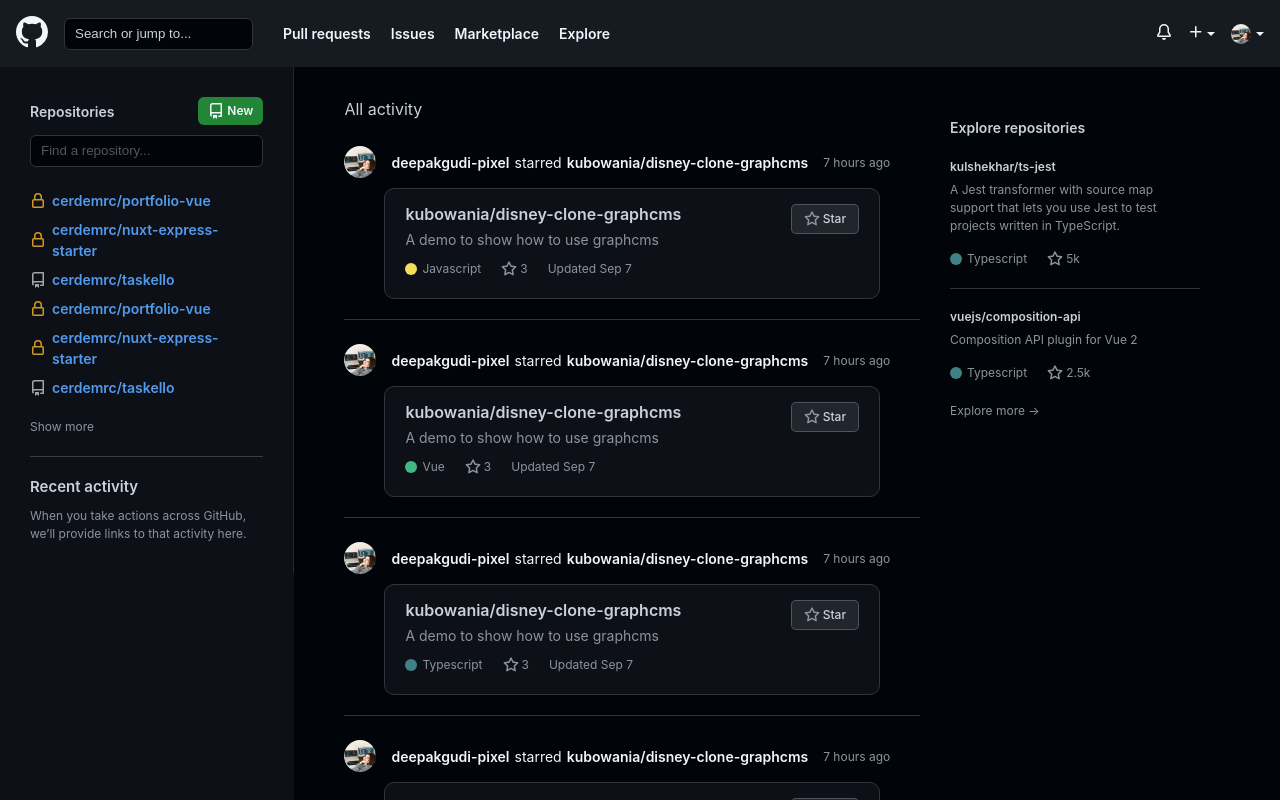
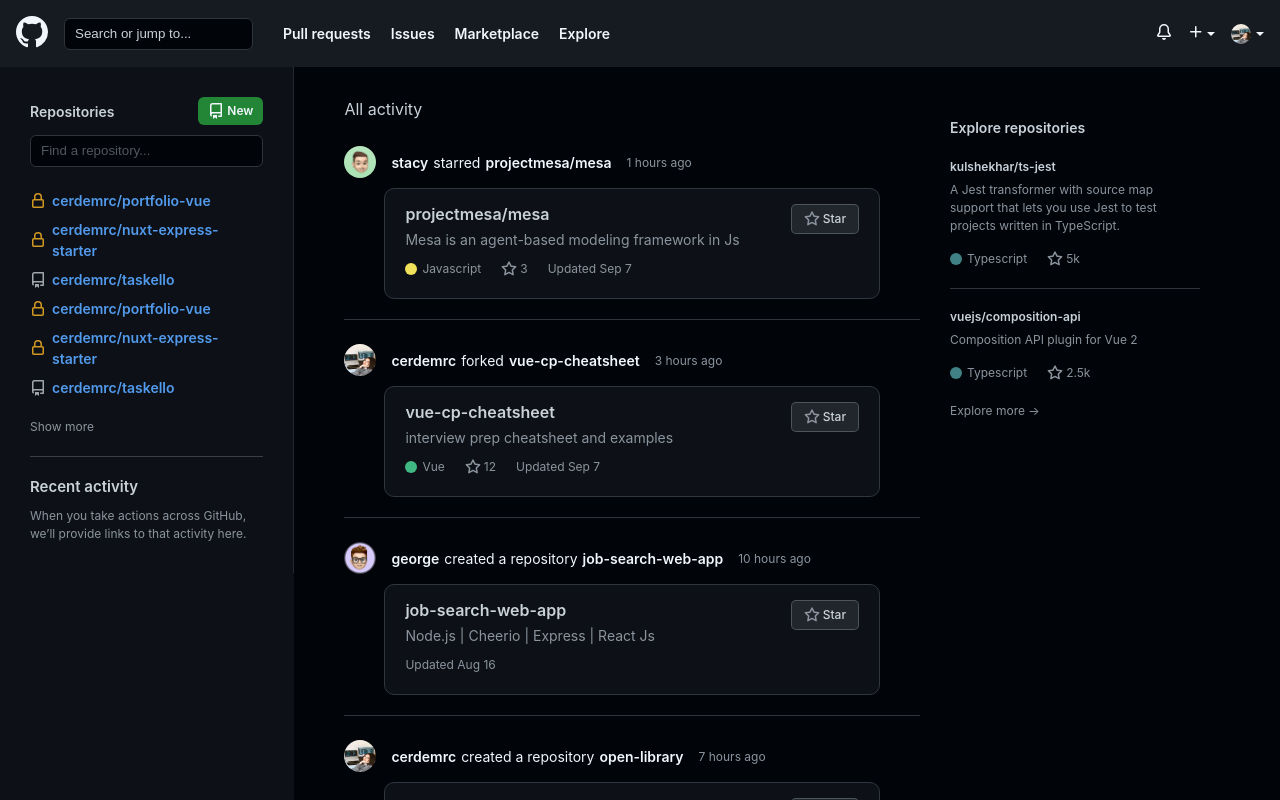
Before and after one commit to cerdemrc/nuxt-github-clone, a Nuxt app: page / in a window 1280 px wide. Built offline with nearby package versions, Linux system fonts and the light colour scheme.

Commit message:
add footer cage

```diff
--- a/components/home/Content.vue
+++ b/components/home/Content.vue
@@ -4,17 +4,17 @@
       <h1>All activity</h1>
       <div class="content-left-repo">
         <div class="content-left-repo-title">
-          <img src="@/assets/profile.jpeg" />
+          <img src="@/assets/user2.jpeg" />
           <h2>
-            <a href="#">deepakgudi-pixel </a> starred
-            <a href="#"> kubowania/disney-clone-graphcms </a>
-            <span>7 hours ago</span>
+            <a href="#">stacy </a> starred
+            <a href="#"> projectmesa/mesa </a>
+            <span>1 hours ago</span>
           </h2>
         </div>
         <div class="content-left-repo-box">
           <div class="content-left-repo-box-title">
-            <a href="#">kubowania/disney-clone-graphcms</a>
-            <p>A demo to show how to use graphcms</p>
+            <a href="#">projectmesa/mesa</a>
+            <p>Mesa is an agent-based modeling framework in Js</p>
             <div class="content-left-repo-box-title-sub">
               <h1>
                 <div class="circle circle-yellow"></div>
@@ -66,15 +66,15 @@
         <div class="content-left-repo-title">
           <img src="@/assets/profile.jpeg" />
           <h2>
-            <a href="#">deepakgudi-pixel </a> starred
-            <a href="#"> kubowania/disney-clone-graphcms </a>
-            <span>7 hours ago</span>
+            <a href="#">cerdemrc </a> forked
+            <a href="#"> vue-cp-cheatsheet </a>
+            <span>3 hours ago</span>
           </h2>
         </div>
         <div class="content-left-repo-box">
           <div class="content-left-repo-box-title">
-            <a href="#">kubowania/disney-clone-graphcms</a>
-            <p>A demo to show how to use graphcms</p>
+            <a href="#">vue-cp-cheatsheet</a>
+            <p>interview prep cheatsheet and examples</p>
             <div class="content-left-repo-box-title-sub">
               <h1>
                 <div class="circle circle-green"></div>
@@ -95,7 +95,7 @@
                     d="M8 .25a.75.75 0 01.673.418l1.882 3.815 4.21.612a.75.75 0 01.416 1.279l-3.046 2.97.719 4.192a.75.75 0 01-1.088.791L8 12.347l-3.766 1.98a.75.75 0 01-1.088-.79l.72-4.194L.818 6.374a.75.75 0 01.416-1.28l4.21-.611L7.327.668A.75.75 0 018 .25zm0 2.445L6.615 5.5a.75.75 0 01-.564.41l-3.097.45 2.24 2.184a.75.75 0 01.216.664l-.528 3.084 2.769-1.456a.75.75 0 01.698 0l2.77 1.456-.53-3.084a.75.75 0 01.216-.664l2.24-2.183-3.096-.45a.75.75 0 01-.564-.41L8 2.694v.001z"
                   ></path>
                 </svg>
-                <span>3</span>
+                <span>12</span>
               </a>
               <p>Updated Sep 7</p>
             </div>
@@ -124,40 +124,19 @@
       <div class="separator"></div>
       <div class="content-left-repo">
         <div class="content-left-repo-title">
-          <img src="@/assets/profile.jpeg" />
+          <img src="@/assets/user.jpg" />
           <h2>
-            <a href="#">deepakgudi-pixel </a> starred
-            <a href="#"> kubowania/disney-clone-graphcms </a>
-            <span>7 hours ago</span>
+            <a href="#">george</a> created a repository
+            <a href="#">job-search-web-app</a>
+            <span>10 hours ago</span>
           </h2>
         </div>
         <div class="content-left-repo-box">
           <div class="content-left-repo-box-title">
-            <a href="#">kubowania/disney-clone-graphcms</a>
-            <p>A demo to show how to use graphcms</p>
+            <a href="#">job-search-web-app</a>
+            <p>Node.js | Cheerio | Express | React Js</p>
             <div class="content-left-repo-box-title-sub">
-              <h1>
-                <div class="circle circle-blue"></div>
-                Typescript
-              </h1>
-              <a href="#" class="stars">
-                <svg
-                  class="octicon octicon-star mr-1"
-                  viewBox="0 0 16 16"
-                  version="1.1"
-                  width="16"
-                  height="16"
-                  fill="#8b949e"
-                  aria-hidden="true"
-                >
-                  <path
-                    fill-rule="evenodd"
-                    d="M8 .25a.75.75 0 01.673.418l1.882 3.815 4.21.612a.75.75 0 01.416 1.279l-3.046 2.97.719 4.192a.75.75 0 01-1.088.791L8 12.347l-3.766 1.98a.75.75 0 01-1.088-.79l.72-4.194L.818 6.374a.75.75 0 01.416-1.28l4.21-.611L7.327.668A.75.75 0 018 .25zm0 2.445L6.615 5.5a.75.75 0 01-.564.41l-3.097.45 2.24 2.184a.75.75 0 01.216.664l-.528 3.084 2.769-1.456a.75.75 0 01.698 0l2.77 1.456-.53-3.084a.75.75 0 01.216-.664l2.24-2.183-3.096-.45a.75.75 0 01-.564-.41L8 2.694v.001z"
-                  ></path>
-                </svg>
-                <span>3</span>
-              </a>
-              <p>Updated Sep 7</p>
+              <p>Updated Aug 16</p>
             </div>
           </div>
           <div class="content-left-repo-box-button">
@@ -186,15 +165,15 @@
         <div class="content-left-repo-title">
           <img src="@/assets/profile.jpeg" />
           <h2>
-            <a href="#">deepakgudi-pixel </a> starred
-            <a href="#"> kubowania/disney-clone-graphcms </a>
+            <a href="#">cerdemrc</a> created a repository
+            <a href="#">open-library</a>
             <span>7 hours ago</span>
           </h2>
         </div>
         <div class="content-left-repo-box">
           <div class="content-left-repo-box-title">
-            <a href="#">kubowania/disney-clone-graphcms</a>
-            <p>A demo to show how to use graphcms</p>
+            <a href="#">open-library</a>
+            <p>the library application prepared using google book api</p>
             <div class="content-left-repo-box-title-sub">
               <h1>
                 <div class="circle circle-yellow"></div>
@@ -215,9 +194,9 @@
                     d="M8 .25a.75.75 0 01.673.418l1.882 3.815 4.21.612a.75.75 0 01.416 1.279l-3.046 2.97.719 4.192a.75.75 0 01-1.088.791L8 12.347l-3.766 1.98a.75.75 0 01-1.088-.79l.72-4.194L.818 6.374a.75.75 0 01.416-1.28l4.21-.611L7.327.668A.75.75 0 018 .25zm0 2.445L6.615 5.5a.75.75 0 01-.564.41l-3.097.45 2.24 2.184a.75.75 0 01.216.664l-.528 3.084 2.769-1.456a.75.75 0 01.698 0l2.77 1.456-.53-3.084a.75.75 0 01.216-.664l2.24-2.183-3.096-.45a.75.75 0 01-.564-.41L8 2.694v.001z"
                   ></path>
                 </svg>
-                <span>3</span>
+                <span>1</span>
               </a>
-              <p>Updated Sep 7</p>
+              <p>Updated Aug 2</p>
             </div>
           </div>
           <div class="content-left-repo-box-button">
@@ -242,27 +221,13 @@
         </div>
       </div>
       <div class="separator"></div>
-      <div class="content-left-repo">
-        <div class="content-left-repo-title">
-          <img src="@/assets/profile.jpeg" />
-          <h2>
-            <a href="#">deepakgudi-pixel </a> starred
-            <a href="#"> kubowania/disney-clone-graphcms </a>
-            <span>7 hours ago</span>
-          </h2>
+      <div class="more-button">
+        <a href="#">More</a>
       </div>
-        <div class="content-left-repo-box">
-          <div class="content-left-repo-box-title">
-            <a href="#">kubowania/disney-clone-graphcms</a>
-            <p>A demo to show how to use graphcms</p>
-            <div class="content-left-repo-box-title-sub">
-              <h1>
-                <div class="circle circle-blue"></div>
-                Typescript
-              </h1>
-              <a href="#" class="stars">
+      <div class="content-left-footer">
+        <p>
           <svg
-                  class="octicon octicon-star mr-1"
+            class="octicon octicon-light-bulb color-text-secondary"
             viewBox="0 0 16 16"
             version="1.1"
             width="16"
@@ -272,32 +237,72 @@
           >
             <path
               fill-rule="evenodd"
-                    d="M8 .25a.75.75 0 01.673.418l1.882 3.815 4.21.612a.75.75 0 01.416 1.279l-3.046 2.97.719 4.192a.75.75 0 01-1.088.791L8 12.347l-3.766 1.98a.75.75 0 01-1.088-.79l.72-4.194L.818 6.374a.75.75 0 01.416-1.28l4.21-.611L7.327.668A.75.75 0 018 .25zm0 2.445L6.615 5.5a.75.75 0 01-.564.41l-3.097.45 2.24 2.184a.75.75 0 01.216.664l-.528 3.084 2.769-1.456a.75.75 0 01.698 0l2.77 1.456-.53-3.084a.75.75 0 01.216-.664l2.24-2.183-3.096-.45a.75.75 0 01-.564-.41L8 2.694v.001z"
+              d="M8 1.5c-2.363 0-4 1.69-4 3.75 0 .984.424 1.625.984 2.304l.214.253c.223.264.47.556.673.848.284.411.537.896.621 1.49a.75.75 0 01-1.484.211c-.04-.282-.163-.547-.37-.847a8.695 8.695 0 00-.542-.68c-.084-.1-.173-.205-.268-.32C3.201 7.75 2.5 6.766 2.5 5.25 2.5 2.31 4.863 0 8 0s5.5 2.31 5.5 5.25c0 1.516-.701 2.5-1.328 3.259-.095.115-.184.22-.268.319-.207.245-.383.453-.541.681-.208.3-.33.565-.37.847a.75.75 0 01-1.485-.212c.084-.593.337-1.078.621-1.489.203-.292.45-.584.673-.848.075-.088.147-.173.213-.253.561-.679.985-1.32.985-2.304 0-2.06-1.637-3.75-4-3.75zM6 15.25a.75.75 0 01.75-.75h2.5a.75.75 0 010 1.5h-2.5a.75.75 0 01-.75-.75zM5.75 12a.75.75 0 000 1.5h4.5a.75.75 0 000-1.5h-4.5z"
             ></path>
           </svg>
-                <span>3</span>
-              </a>
-              <p>Updated Sep 7</p>
-            </div>
-          </div>
-          <div class="content-left-repo-box-button">
-            <a href="#">
-              <svg
-                class="octicon octicon-star mr-1"
+          <span>
+            ProTip! The feed shows you events from people you
+            <a href="#">follow</a> and repositories you <a href="#">watch</a> or
+            <a href="#">star</a>.</span
+          >
+        </p>
+        <a href="#" class="subscribe"
+          ><svg
+            aria-hidden="true"
+            height="16"
             viewBox="0 0 16 16"
             version="1.1"
             width="16"
-                height="16"
             fill="#8b949e"
-                aria-hidden="true"
+            data-view-component="true"
+            class="octicon octicon-rss mr-1"
           >
             <path
               fill-rule="evenodd"
-                  d="M8 .25a.75.75 0 01.673.418l1.882 3.815 4.21.612a.75.75 0 01.416 1.279l-3.046 2.97.719 4.192a.75.75 0 01-1.088.791L8 12.347l-3.766 1.98a.75.75 0 01-1.088-.79l.72-4.194L.818 6.374a.75.75 0 01.416-1.28l4.21-.611L7.327.668A.75.75 0 018 .25zm0 2.445L6.615 5.5a.75.75 0 01-.564.41l-3.097.45 2.24 2.184a.75.75 0 01.216.664l-.528 3.084 2.769-1.456a.75.75 0 01.698 0l2.77 1.456-.53-3.084a.75.75 0 01.216-.664l2.24-2.183-3.096-.45a.75.75 0 01-.564-.41L8 2.694v.001z"
+              d="M2.002 2.725a.75.75 0 01.797-.699C8.79 2.42 13.58 7.21 13.974 13.201a.75.75 0 11-1.497.098 10.502 10.502 0 00-9.776-9.776.75.75 0 01-.7-.798zM2 13a1 1 0 112 0 1 1 0 01-2 0zm.84-5.95a.75.75 0 00-.179 1.489c2.509.3 4.5 2.291 4.8 4.8a.75.75 0 101.49-.178A7.003 7.003 0 002.838 7.05z"
+            ></path></svg
+          ><span> Subscribe to your news feed</span></a
+        >
+        <div class="content-left-footer-sub">
+          <div class="content-left-footer-sub-logo">
+            <a href="#">
+              <svg
+                aria-hidden="true"
+                height="24"
+                viewBox="0 0 16 16"
+                version="1.1"
+                width="24"
+                fill="#484f58"
+                data-view-component="true"
+                class="octicon octicon-mark-github d-block mr-2 float-left"
+              >
+                <path
+                  fill-rule="evenodd"
+                  d="M8 0C3.58 0 0 3.58 0 8c0 3.54 2.29 6.53 5.47 7.59.4.07.55-.17.55-.38 0-.19-.01-.82-.01-1.49-2.01.37-2.53-.49-2.69-.94-.09-.23-.48-.94-.82-1.13-.28-.15-.68-.52-.01-.53.63-.01 1.08.58 1.23.82.72 1.21 1.87.87 2.33.66.07-.52.28-.87.51-1.07-1.78-.2-3.64-.89-3.64-3.95 0-.87.31-1.59.82-2.15-.08-.2-.36-1.02.08-2.12 0 0 .67-.21 2.2.82.64-.18 1.32-.27 2-.27.68 0 1.36.09 2 .27 1.53-1.04 2.2-.82 2.2-.82.44 1.1.16 1.92.08 2.12.51.56.82 1.27.82 2.15 0 3.07-1.87 3.75-3.65 3.95.29.25.54.73.54 1.48 0 1.07-.01 1.93-.01 2.2 0 .21.15.46.55.38A8.013 8.013 0 0016 8c0-4.42-3.58-8-8-8z"
                 ></path>
               </svg>
-              <span>Star</span>
+              <span>@ 2021 GiHub, Inc.</span>
             </a>
+          </div>
+          <div class="content-left-footer-sub-links">
+            <ul class="links-box">
+              <li><a href="#">Blog</a></li>
+              <li><a href="#">About</a></li>
+              <li><a href="#">Shop</a></li>
+              <li><a href="#">Contact GitHub</a></li>
+              <li><a href="#">Pricing</a></li>
+            </ul>
+            <ul class="links-box">
+              <li><a href="#">API</a></li>
+              <li><a href="#">Training</a></li>
+              <li><a href="#">Status</a></li>
+              <li><a href="#">Security</a></li>
+            </ul>
+            <ul class="links-box">
+              <li><a href="#">Terms</a></li>
+              <li><a href="#">Privacy</a></li>
+              <li><a href="#">Docs</a></li>
+            </ul>
           </div>
         </div>
       </div>
@@ -529,6 +534,99 @@
         }
       }
     }
+    & .more-button {
+      margin-top: 2rem;
+      width: 100%;
+      padding: 0.6rem;
+      background: var(--aside-color);
+      border-radius: 1rem;
+      border: 1px solid #30363d;
+      text-align: center;
+      & a {
+        color: var(--blue);
+        font-size: 1.4rem;
+        line-height: 2.1rem;
+        font-weight: 600;
+      }
+      &:hover {
+        background: #161b22;
+      }
+    }
+    &-footer {
+      display: flex;
+      flex-direction: column;
+      justify-content: flex-start;
+      align-items: flex-start;
+      margin-top: 2rem;
+      p,
+      .subscribe {
+        display: flex;
+        justify-content: center;
+        align-items: center;
+        font-size: 1.2rem;
+        font-weight: 400;
+        line-height: 1.8rem;
+        color: #8b949e;
+        & span {
+          margin-left: 3px;
+        }
+        & a {
+          color: var(--blue);
+          &:hover {
+            text-decoration: underline;
+          }
+        }
+      }
+      .subscribe {
+        margin-top: 1rem;
+        &:hover {
+          color: var(--blue);
+          text-decoration: underline;
+        }
+      }
+      &-sub {
+        display: flex;
+        margin-top: 4rem;
+        &-logo a {
+          display: flex;
+          justify-content: center;
+          align-items: center;
+          & svg:hover {
+            fill: #c9d1d9;
+          }
+          & span {
+            margin-left: 1rem;
+            font-size: 1.2rem;
+            line-height: 1.8rem;
+            font-weight: 400;
+            color: #8b949e;
+          }
+        }
+        &-links {
+          display: flex;
+          justify-content: center;
+          align-items: flex-start;
+          margin-left: 15rem;
+          & .links-box {
+            list-style-type: none;
+            padding-right: 2.5rem;
+            & li {
+              padding: 2px 0;
+              & a {
+                font-size: 1.2rem;
+                line-height: 1.8rem;
+                font-weight: 400;
+                color: #8b949e;
+                &:hover {
+                  color: var(--blue);
+                  text-decoration: underline;
+                }
+              }
+            }
+          }
+        }
+      }
+    }
   }
   &-right {
     width: 35%;
```
Also changed, not shown: assets/user.jpg (added), assets/user2.jpeg (added). Lines whose indentation alone changed are shown as unchanged.
